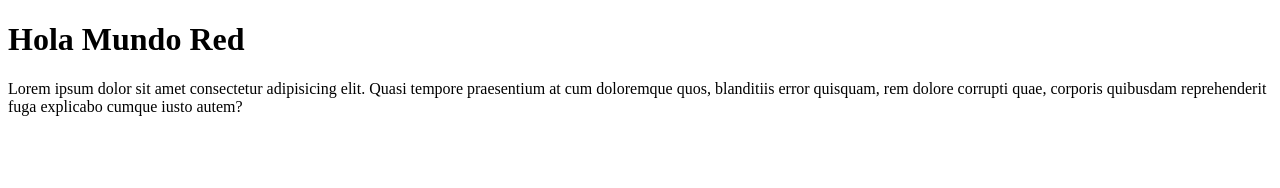
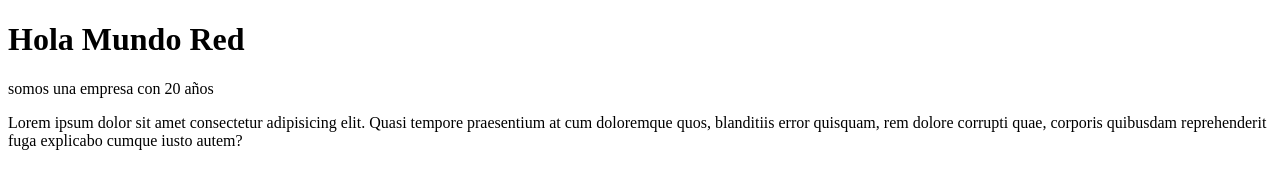
Before and after one commit to dency503/Redes, a plain HTML site: page index.html in a window 1280 px wide. Drawn offline with Linux system fonts and the light colour scheme.

Commit message:
Comentario

```diff
--- a/index.html
+++ b/index.html
@@ -8,6 +8,7 @@
 </head>
 <body>
     <h1>Hola Mundo Red</h1>
+    <p>somos una empresa con 20 años</p>
     <p>Lorem ipsum dolor sit amet consectetur adipisicing elit. Quasi tempore praesentium at cum doloremque quos, blanditiis error quisquam, rem dolore corrupti quae, corporis quibusdam reprehenderit fuga explicabo cumque iusto autem?</p>
 </body>
 </html>
```
